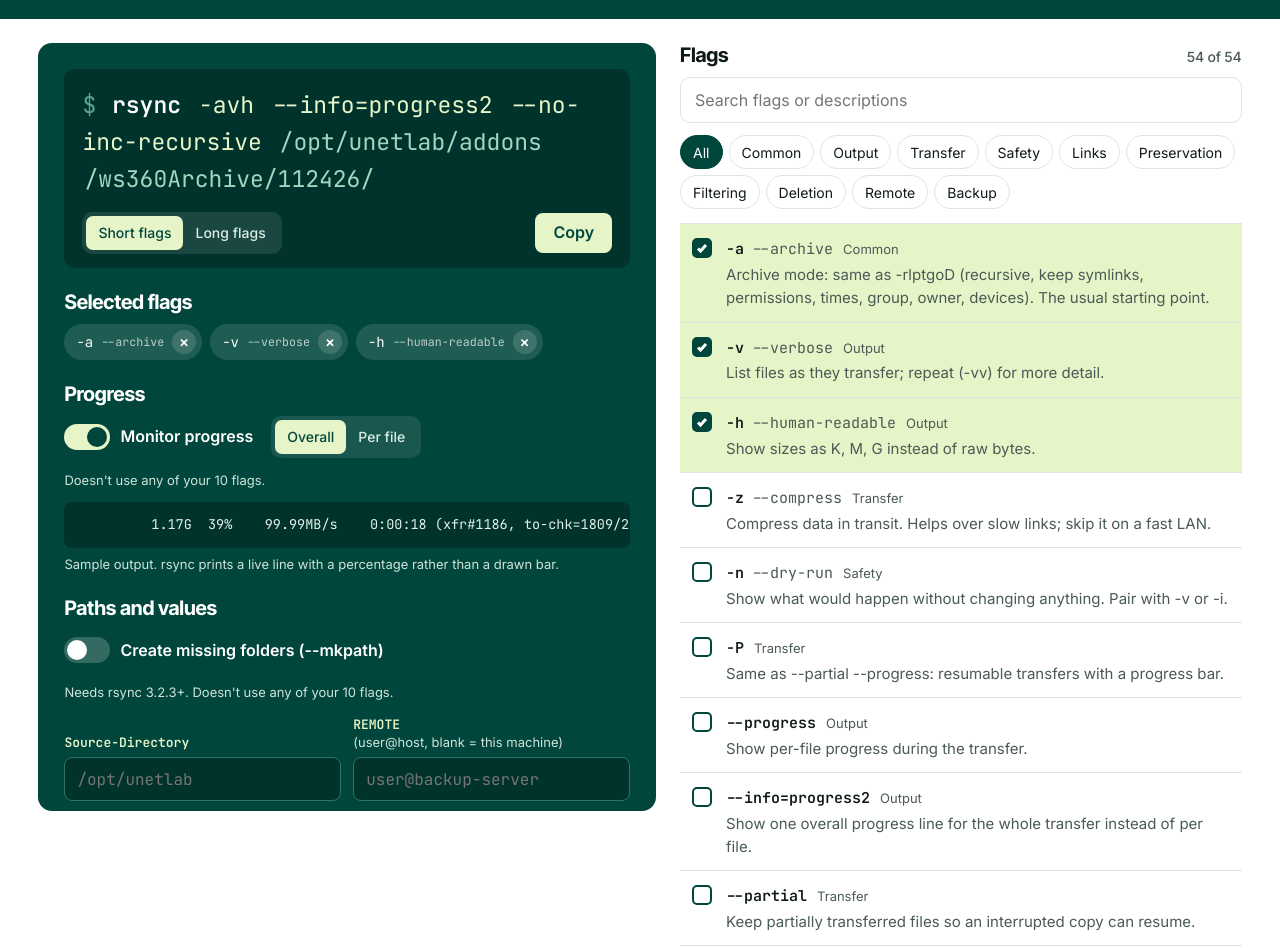
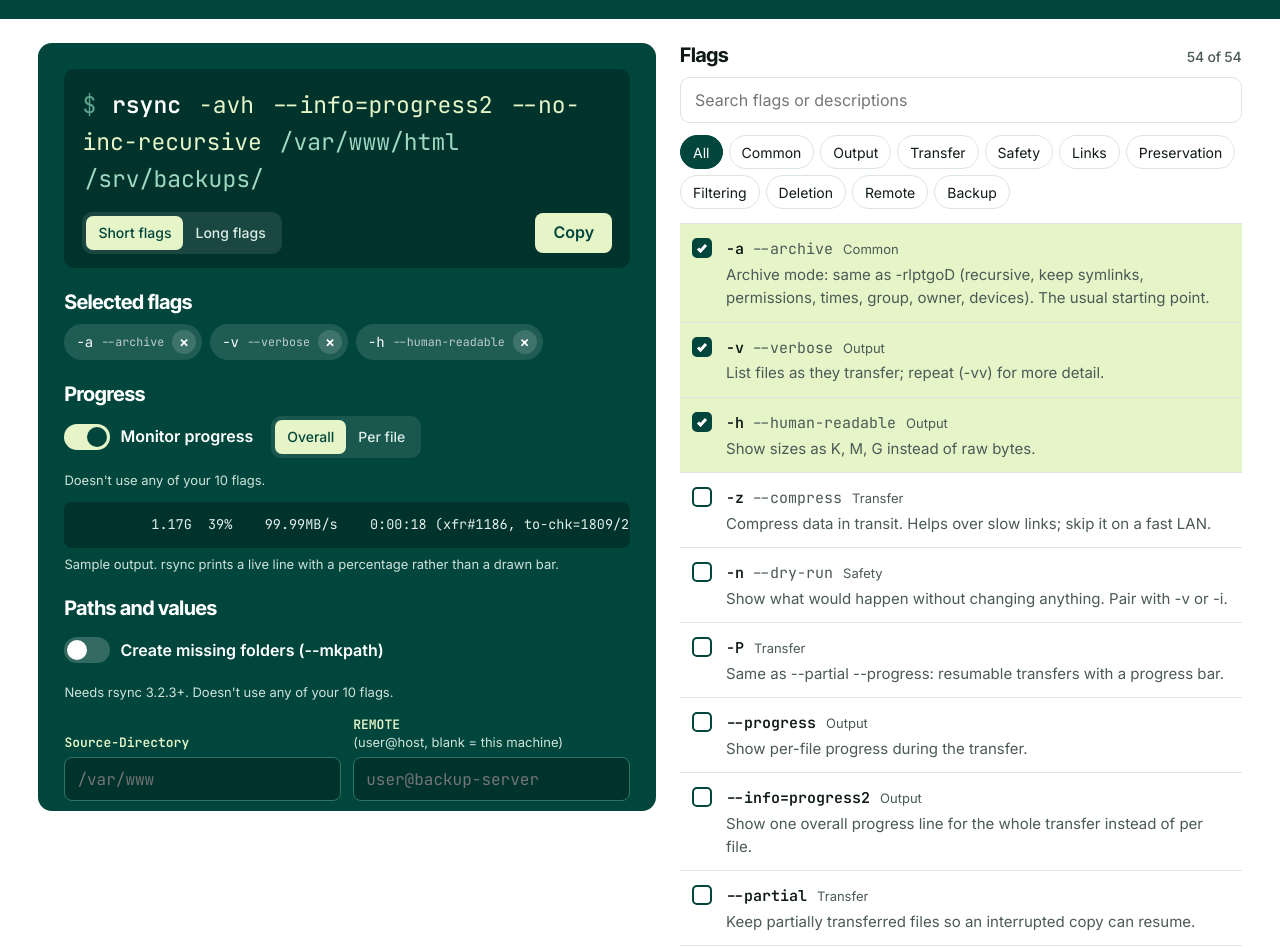
Before and after one commit to ws360/flagforge, a plain HTML site: page index.html in a window 1280 px wide. Shown: the part 200-1148 px from the top of the page. Drawn offline with Linux system fonts and the light colour scheme.

Commit message:
Use a generic web-server backup as the placeholder example
Examples now back up /var/www/html to /srv/backups/ instead of using
personal lab paths.

Co-Authored-By: Claude Opus 5.5 <noreply@anthropic.com>
Claude-Session: https://claude.ai/code/session_01Je5Nm5kxuEKNhXVfAqubym

```diff
--- a/index.html
+++ b/index.html
@@ -283,9 +283,9 @@ tar:[
 [null,"--checkpoint=N","Output","Show progress every N records (pair with --checkpoint-action=dot)."]]};
 
 const DEF={"rsync--chown":"www-data:www-data","rsync--chmod":"D755,F644","rsync--bwlimit":"5M","rsync--max-size":"100M","rsync--exclude":"node_modules","rsync--exclude-from":"excludes.txt","rsync--include":"*.jpg","rsync--files-from":"list.txt","rsync--filter":"- *.tmp","rsync--rsh":"ssh -p 2222","rsync--timeout":"60","rsync--backup-dir":"../old","rsync--link-dest":"../daily.1","rsync--log-file":"rsync.log",
-"tar--directory":"/opt/unetlab","tar--use-compress-program":"zstd -19 -T0","tar--exclude":"*.o","tar--exclude-from":"excludes.txt","tar--files-from":"list.txt","tar--newer":"2026-11-01","tar--strip-components":"1","tar--transform":"s,^build,app,","tar--owner":"0","tar--mtime":"2026-01-01","tar--listed-incremental":"snap.file","tar--checkpoint":"1000"};
+"tar--directory":"/var/www","tar--use-compress-program":"zstd -19 -T0","tar--exclude":"*.o","tar--exclude-from":"excludes.txt","tar--files-from":"list.txt","tar--newer":"2026-11-01","tar--strip-components":"1","tar--transform":"s,^build,app,","tar--owner":"0","tar--mtime":"2026-01-01","tar--listed-incremental":"snap.file","tar--checkpoint":"1000"};
 const OPS=["--create","--extract","--list","--append","--update","--catenate","--diff","--delete"];
-const OPFILES={"--create":"addons","--extract":"","--list":"","--append":"notes.txt","--update":"addons","--catenate":"extra.tar","--diff":"","--delete":"old.log"};
+const OPFILES={"--create":"html","--extract":"","--list":"","--append":"notes.txt","--update":"html","--catenate":"extra.tar","--diff":"","--delete":"old.log"};
 const COMP={"--gzip":["gzip",".tar.gz"],"--bzip2":["bzip2",".tar.bz2"],"--xz":["xz",".tar.xz"],"--zstd":["zstd",".tar.zst"],"--auto-compress":["the compressor its extension implies",".tar.gz"],"--use-compress-program":["a custom program",".tar.zst"],"--compress":["compress",".tar.Z"]};
 const A_INC=["--recursive","--links","--perms","--times","--group","--owner","-D"];
 const XONLY=["--keep-old-files","--skip-old-files","--overwrite","--touch","--to-stdout","--strip-components","--same-owner","--no-same-owner","--preserve-permissions"];
@@ -302,7 +302,7 @@ const ZCMD={"--gzip":"gzip","--bzip2":"bzip2","--xz":"xz","--zstd":"zstd","--com
 try{const v=JSON.parse(localStorage.getItem(K)||"null");if(v&&v.sel&&v.op&&v.val){for(const c of ["rsync","tar"])v.sel[c]=(v.sel[c]||[]).filter(id=>IDX[c][id]).slice(0,MAX);if(!(v.prog&&v.prog.rsync&&v.prog.tar))delete v.prog;if(!v.op.rsync||v.op.rsync.files===undefined){v.op.rsync=S.op.rsync;v.sel.rsync=S.sel.rsync}S={...S,...v,q:"",cat:"All"}}}catch(e){}
 const save=()=>{try{localStorage.setItem(K,JSON.stringify(S))}catch(e){}};
 /* Blank fields show examples as placeholders. While every path field for a command is blank, the command is built from those examples; once anything is typed, blank means blank. */
-const EX={rsync:{dir:"/opt/unetlab",dst:"/ws360Archive/112426/",files:"addons"},tarDir:"/ws360Archive/112426/"};
+const EX={rsync:{dir:"/var/www",dst:"/srv/backups/",files:"html"},tarDir:"/srv/backups/"};
 const tarEx=()=>OPFILES[S.sel.tar.find(id=>OPS.includes(id))]??"";
 const rP=()=>!(S.op.rsync.dir.trim()||S.op.rsync.dst.trim()||S.op.rsync.files.trim());
 const tP=()=>!(S.op.tar.files.trim()||S.op.tar.arc.trim());
@@ -531,7 +531,7 @@ function renderChips(){
 function renderFields(){
   const fs=selF(),h=[];
   const inp=(id,label,val,ph,c)=>`<div${c?` class="${c}"`:""}><label for="${id}">${label}</label><input id="${id}" value="${esc(val)}" placeholder="${esc(ph)}" spellcheck="false" autocomplete="off"></div>`;
-  if(S.cmd==="rsync"){h.push(inp("f-rdir","<b>Source-Directory</b>",S.op.rsync.dir,"/opt/unetlab","o1 c1"),inp("f-rem","<b>REMOTE</b><small>(user@host, blank = this machine)</small>",S.op.rsync.remote||"","user@backup-server","o2 c2"),inp("f-dst","<b>Destination-Directory</b>",S.op.rsync.dst,"/ws360Archive/112426/","o3 c1"),inp("f-rfiles","<b>Target File or Folder</b> <small>(space-separated)</small>",S.op.rsync.files,"addons","o4 c2"))}
+  if(S.cmd==="rsync"){h.push(inp("f-rdir","<b>Source-Directory</b>",S.op.rsync.dir,"/var/www","o1 c1"),inp("f-rem","<b>REMOTE</b><small>(user@host, blank = this machine)</small>",S.op.rsync.remote||"","user@backup-server","o2 c2"),inp("f-dst","<b>Destination-Directory</b>",S.op.rsync.dst,"/srv/backups/","o3 c1"),inp("f-rfiles","<b>Target File or Folder</b> <small>(space-separated)</small>",S.op.rsync.files,"html","o4 c2"))}
   else{if(has("--file")||piped()||tarHost())h.push(inp("f-arc","<b>Destination-Directory</b>",S.op.tar.arc,arcName(),"o3 c1"));h.push(inp("f-trem","<b>REMOTE</b><small>(user@host, blank = this machine)</small>",S.op.tar.remote||"","user@backup-server","o2 c2"),inp("f-files","<b>Target File or Folder</b> <small>(space-separated)</small>",S.op.tar.files,tarEx()||"blank = whole archive","o4 c2"))}
   const LBL={"tar--directory":"<b>Source-Directory</b>"};
   for(const f of fs)if(f.p&&!(S.cmd==="tar"&&f.id==="--file"))h.push(inp("v-"+f.id.replace(/\W/g,""),LBL[S.cmd+f.id]||`<b>${esc(f.s||f.l)}</b> ${esc(f.p)}`,S.val[S.cmd+f.id]??"",DEF[S.cmd+f.id]||f.p,S.cmd==="tar"&&f.id==="--directory"?"o1 c1":"o5").replace("<input ",`<input data-v="${esc(f.id)}" `));
```
